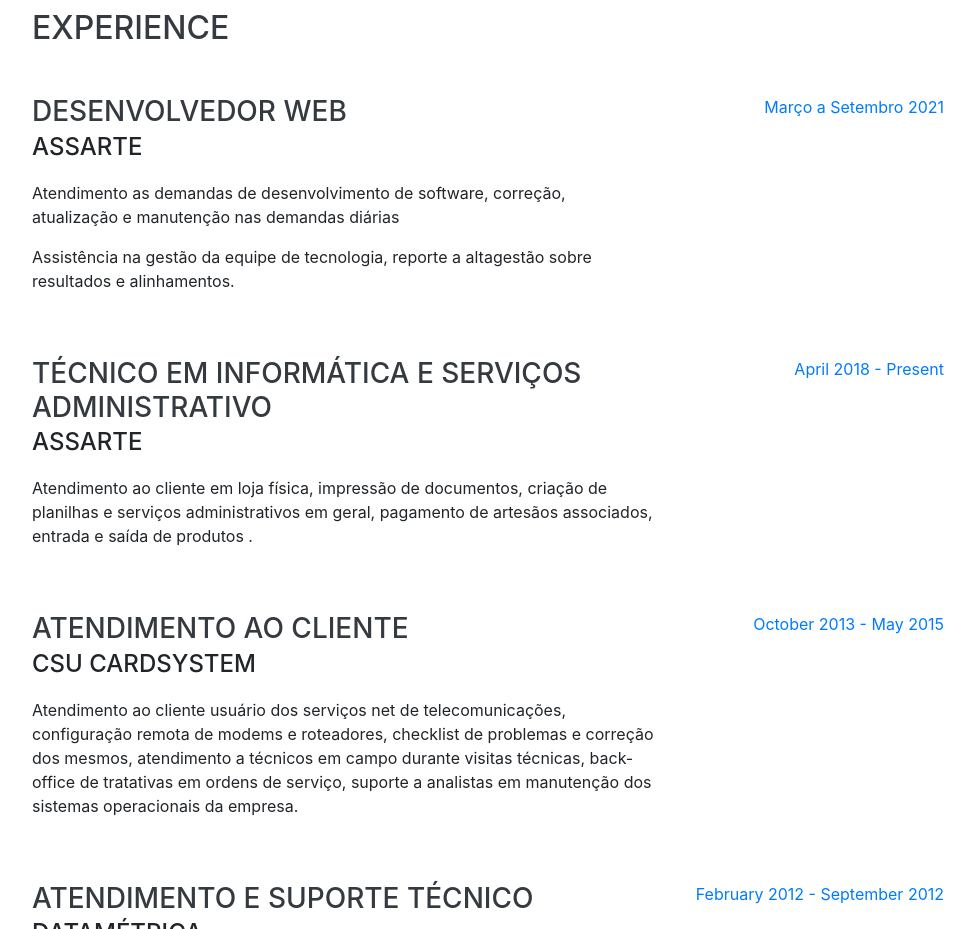
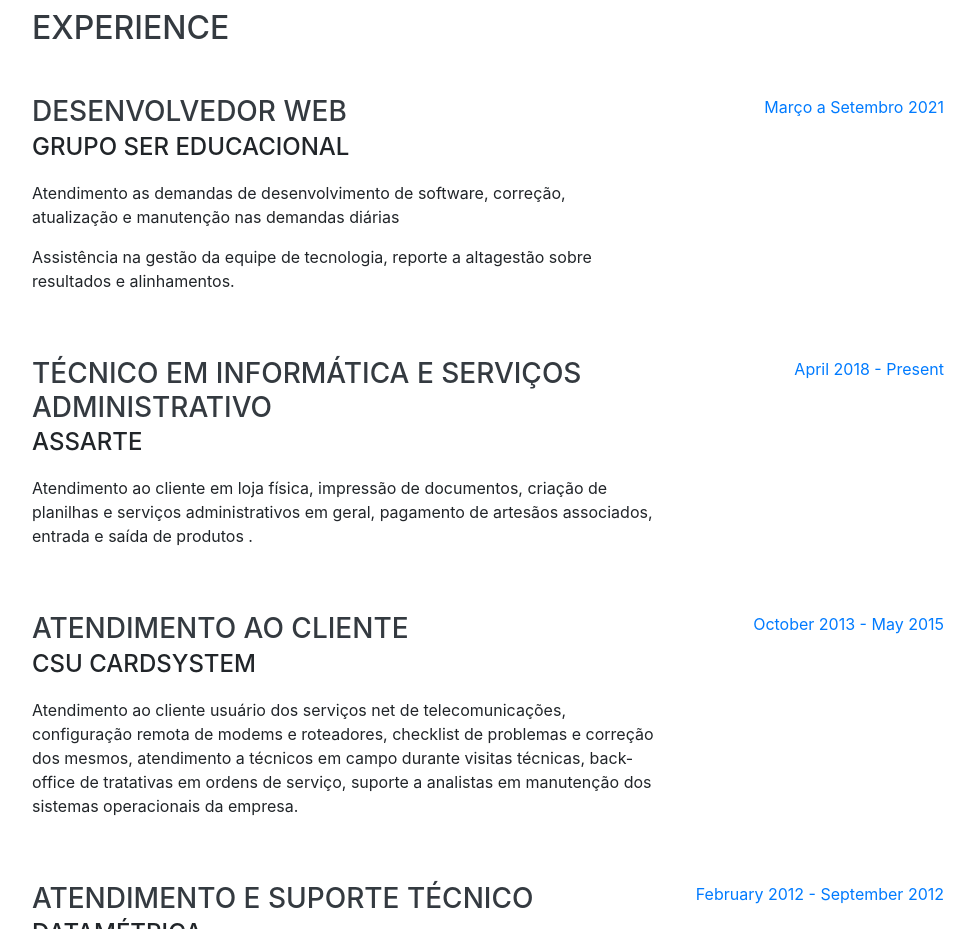
Before and after one commit to macindex/claudio-holanda.github.io, a website with bundled scripts: page index.html in a window 1280 px wide. Shown: the part 840-1769 px from the top of the page, without its empty margins (288-1263 px from the left). Built offline with nearby package versions, Linux system fonts and the light colour scheme; a web font is replaced by a local one.

Commit message:
update ser

```diff
--- a/index.html
+++ b/index.html
@@ -96,7 +96,7 @@
         <div class="resume-item d-flex flex-column flex-md-row justify-content-between mb-5">
           <div class="resume-content">
             <h3 class="mb-0">Desenvolvedor web</h3>
-            <div class="subheading mb-3">ASSARTE</div>
+            <div class="subheading mb-3">Grupo ser educacional</div>
             <p>Atendimento as demandas de desenvolvimento de software, correção, atualização e manutenção nas demandas diárias</p>
             <p>Assistência na gestão da equipe de tecnologia, reporte a altagestão sobre resultados e alinhamentos.</p>
           </div>
```
